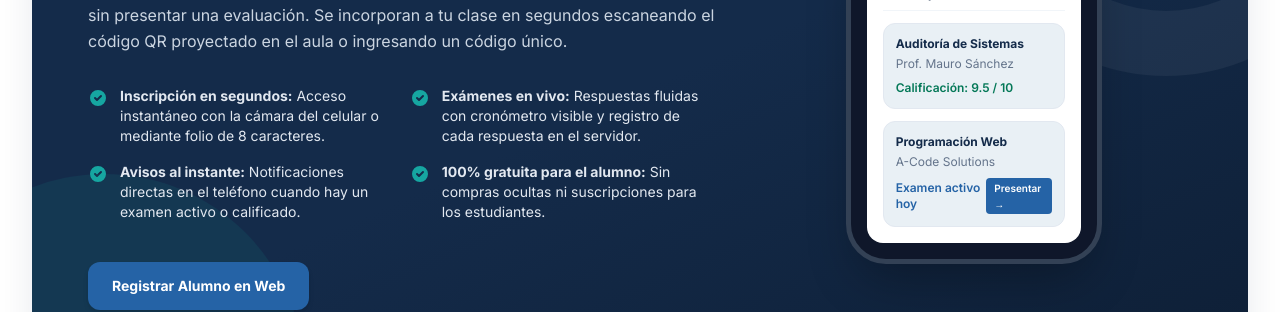
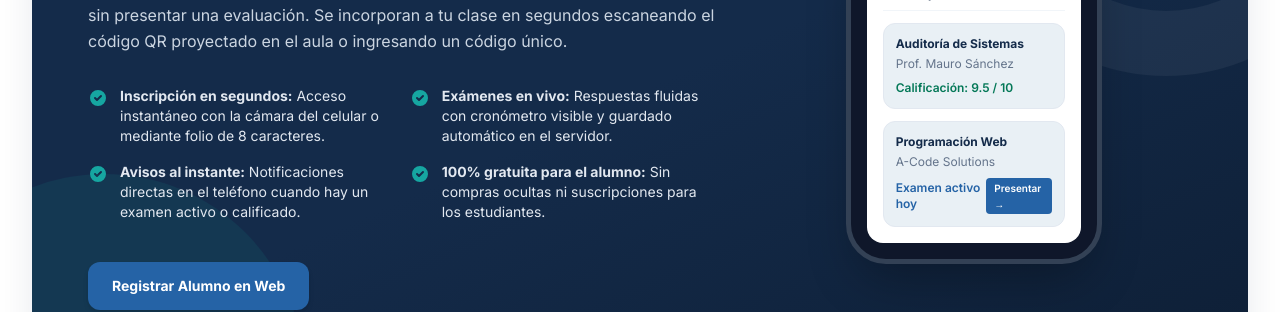
Before and after one commit to MacsMK/acs-exam-web, a Laravel app: page / in a window 1280 px wide. Shown: the part 3443-3755 px from the top of the page. Run offline with Laravel 12, Linux system fonts and the light colour scheme; data comes from the database, SQL or seed files in the repository; some libraries are stand-ins or nearby versions.

Commit message:
fix(ACT-WEB-061): las instrucciones describen el guardado automático real (RF-EXA-040)

```diff
--- a/resources/views/landing.blade.php
+++ b/resources/views/landing.blade.php
@@ -493,7 +493,7 @@ Descripción:    Landing page pública institucional del SaaS. Presenta el ecosi
                             </div>
                             <div class="flex items-start space-x-3">
                                 <svg class="w-5 h-5 text-acode-accent shrink-0 mt-0.5" fill="currentColor" viewBox="0 0 20 20"><path fill-rule="evenodd" d="M10 18a8 8 0 100-16 8 8 0 000 16zm3.707-9.293a1 1 0 00-1.414-1.414L9 10.586 7.707 9.293a1 1 0 00-1.414 1.414l2 2a1 1 0 001.414 0l4-4z" clip-rule="evenodd"/></svg>
-                                <span><strong>Exámenes en vivo:</strong> Respuestas fluidas con cronómetro visible y registro de cada respuesta en el servidor.</span>
+                                <span><strong>Exámenes en vivo:</strong> Respuestas fluidas con cronómetro visible y guardado automático en el servidor.</span>
                             </div>
                             <div class="flex items-start space-x-3">
                                 <svg class="w-5 h-5 text-acode-accent shrink-0 mt-0.5" fill="currentColor" viewBox="0 0 20 20"><path fill-rule="evenodd" d="M10 18a8 8 0 100-16 8 8 0 000 16zm3.707-9.293a1 1 0 00-1.414-1.414L9 10.586 7.707 9.293a1 1 0 00-1.414 1.414l2 2a1 1 0 001.414 0l4-4z" clip-rule="evenodd"/></svg>
--- a/resources/views/student/exams/instructions.blade.php
+++ b/resources/views/student/exams/instructions.blade.php
@@ -93,7 +93,7 @@
                 @if ($exam->require_webcam)
                     <li><strong>Supervisión por cámara web:</strong> Este examen requiere mantener la cámara activa durante toda la sesión.</li>
                 @endif
-                <li><strong>Guardado de respuestas:</strong> Cada respuesta se registra en el servidor al pulsar «Enviar respuesta» o al agotarse el tiempo de la pregunta.</li>
+                <li><strong>Guardado automático:</strong> Tu respuesta se guarda en el servidor mientras respondes y se registra al pulsar «Enviar respuesta» o al agotarse el tiempo de la pregunta.</li>
             </ul>
         </div>
 
```
Also changed, not shown: tests/Feature/StudentWebModuleComplianceTest.php (+3 -2 lines).
